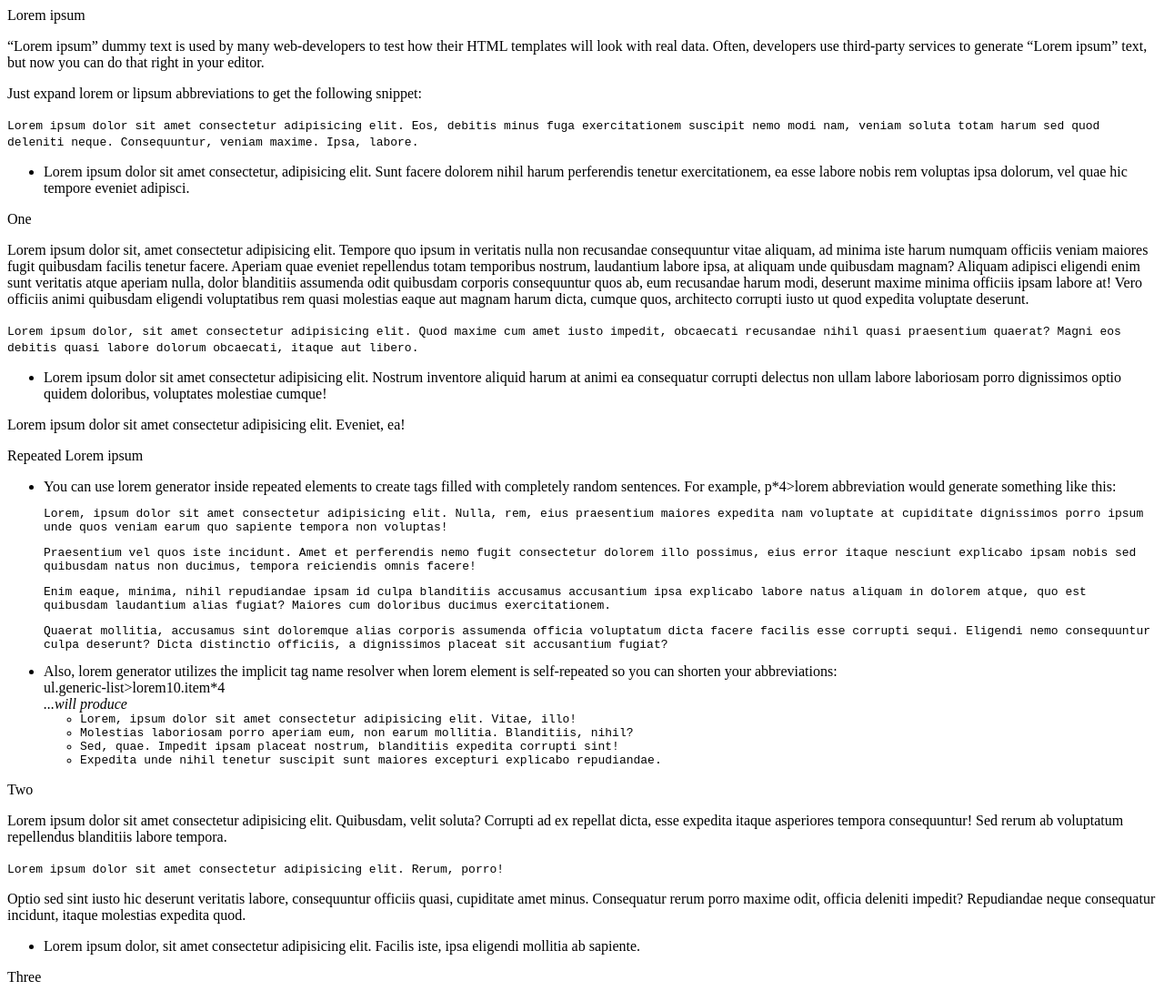
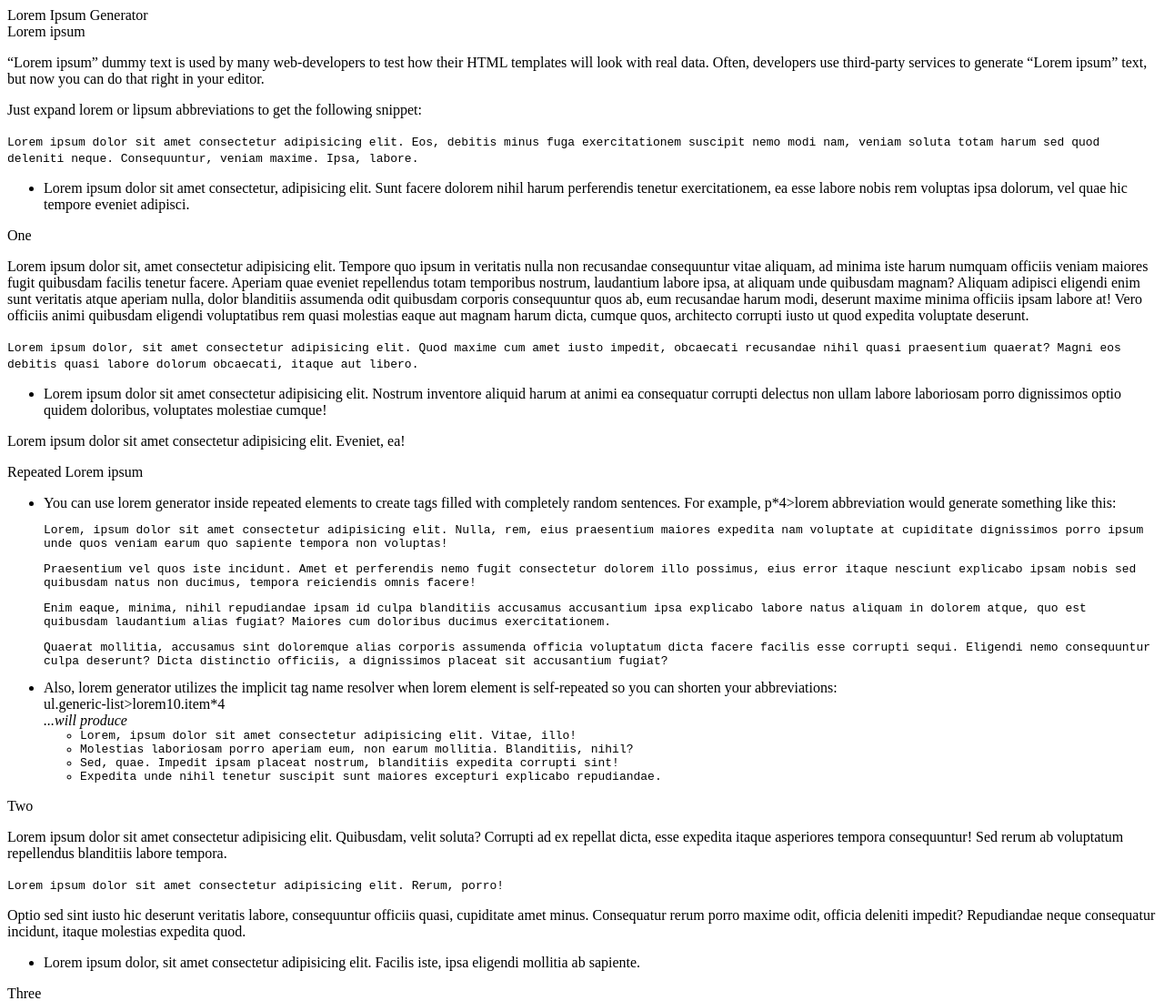
Before and after one commit to SGM-dev/Technical-Documentation, a plain HTML site: page index.html in a window 1280 px wide. Shown: the top 1100 px of the page at 91% size. Drawn offline with Linux system fonts and the light colour scheme.

Commit message:
initialize navbar

```diff
--- a/index.html
+++ b/index.html
@@ -8,6 +8,9 @@
     <title>Technical Documentation</title>
   </head>
   <body>
+    <nav id="navbar">
+        <header>Lorem Ipsum Generator</header>
+    </nav>
     <main id="main-doc">
       <section class="main-section" id="Lorem_ipsum">
         <header>Lorem ipsum</header>
```
